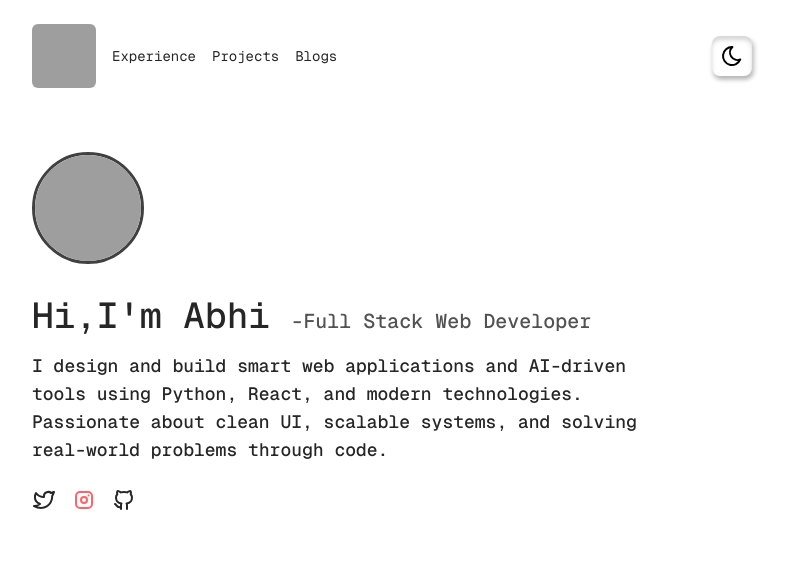
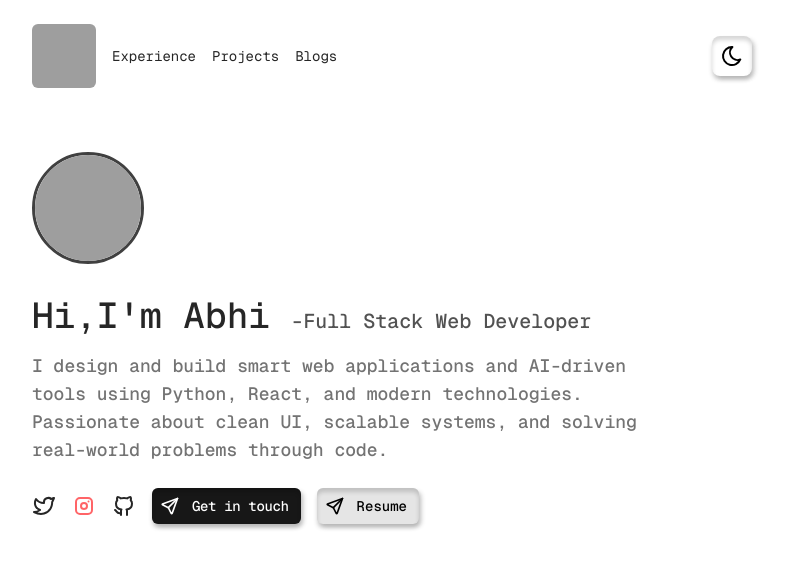
Before and after one commit to abhishektumula/profile.new, a Next.js app: page / in a window 1280 px wide. Shown: the top 568 px of the page, without its empty margins (248-1035 px from the left). Built offline with nearby package versions, Linux system fonts and the light colour scheme; grey boxes are pictures that could not be loaded.

Commit message:
CTA buttons added. design improvements definetly required

```diff
--- a/src/components/Home/handels.tsx
+++ b/src/components/Home/handels.tsx
@@ -1,6 +1,7 @@
 "use client";
 import React, { useState } from "react";
 import { motion } from "motion/react";
+import { IconSend, IconSend2 } from "@tabler/icons-react";
 type handles = {
   title: string;
   href: string;
@@ -13,7 +14,6 @@ import {
   IconBrandGithub,
   IconBrandInstagram,
 } from "@tabler/icons-react";
-import { redirect } from "next/navigation";
 export const PublicHandles = () => {
   const [hover, setHover] = useState<number | null>(null);
   const links: handles[] = [
@@ -21,19 +21,19 @@ export const PublicHandles = () => {
       title: "x",
       href: "https://x.com/dammmhmmm",
       access: true,
-      icon: <IconBrandTwitter />,
+      icon: <IconBrandTwitter size={24} />,
     },
     {
       title: "Instagram",
       href: "https://instagram.com/",
       access: false,
-      icon: <IconBrandInstagram />,
+      icon: <IconBrandInstagram size={24} />,
     },
     {
       title: "Github",
       href: "https://github.com/abhishektumula",
       access: true,
-      icon: <IconBrandGithub />,
+      icon: <IconBrandGithub size={24} />,
     },
   ];
 
@@ -61,6 +61,16 @@ export const PublicHandles = () => {
           </motion.a>
         </motion.div>
       ))}
+      <div className="flex flex-row items-center justify-center gap-2 px-2 py-1 rounded-md bg-neutral-900 dark:bg-neutral-200 text-white dark:text-black shadow-elevated dark:shadow-elevated-dark">
+        <IconSend size={20} className="" />
+        <button className="p-1 text-sm">
+          <h1 className="text-sm tracking-tight">Get in touch</h1>
+        </button>
+      </div>
+      <div className="flex flex-row items-center justify-center gap-2 px-2 py-1 rounded-md bg-neutral-200 dark:bg-neutral-900 text-black dark:text-white shadow-elevated dark:shadow-elevated-dark">
+        <IconSend size={20} className="" />
+        <button className="p-1 text-sm">Resume</button>
+      </div>
     </div>
   );
 };
--- a/src/components/Home/hero-section.tsx
+++ b/src/components/Home/hero-section.tsx
@@ -13,7 +13,7 @@ export const HeroSection = () => {
           </span>
         </h1>
       </div>
-      <div className="py-4">{data}</div>
+      <div className="py-4 text-neutral-500">{data}</div>
       <div className="py-2">
         <PublicHandles />
       </div>
```
Also changed, not shown: 1 other file (tests, documents, lock files or other folders).
